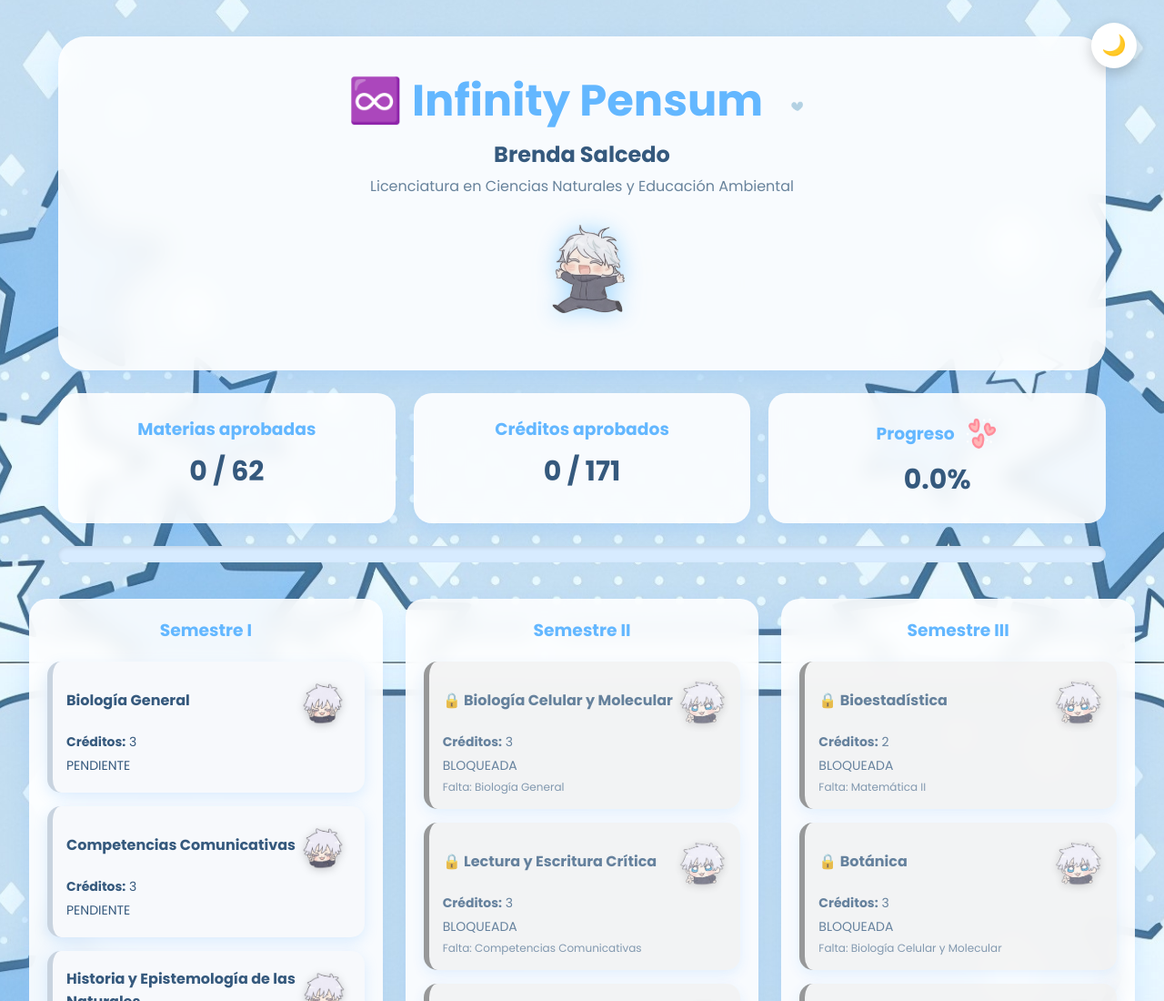
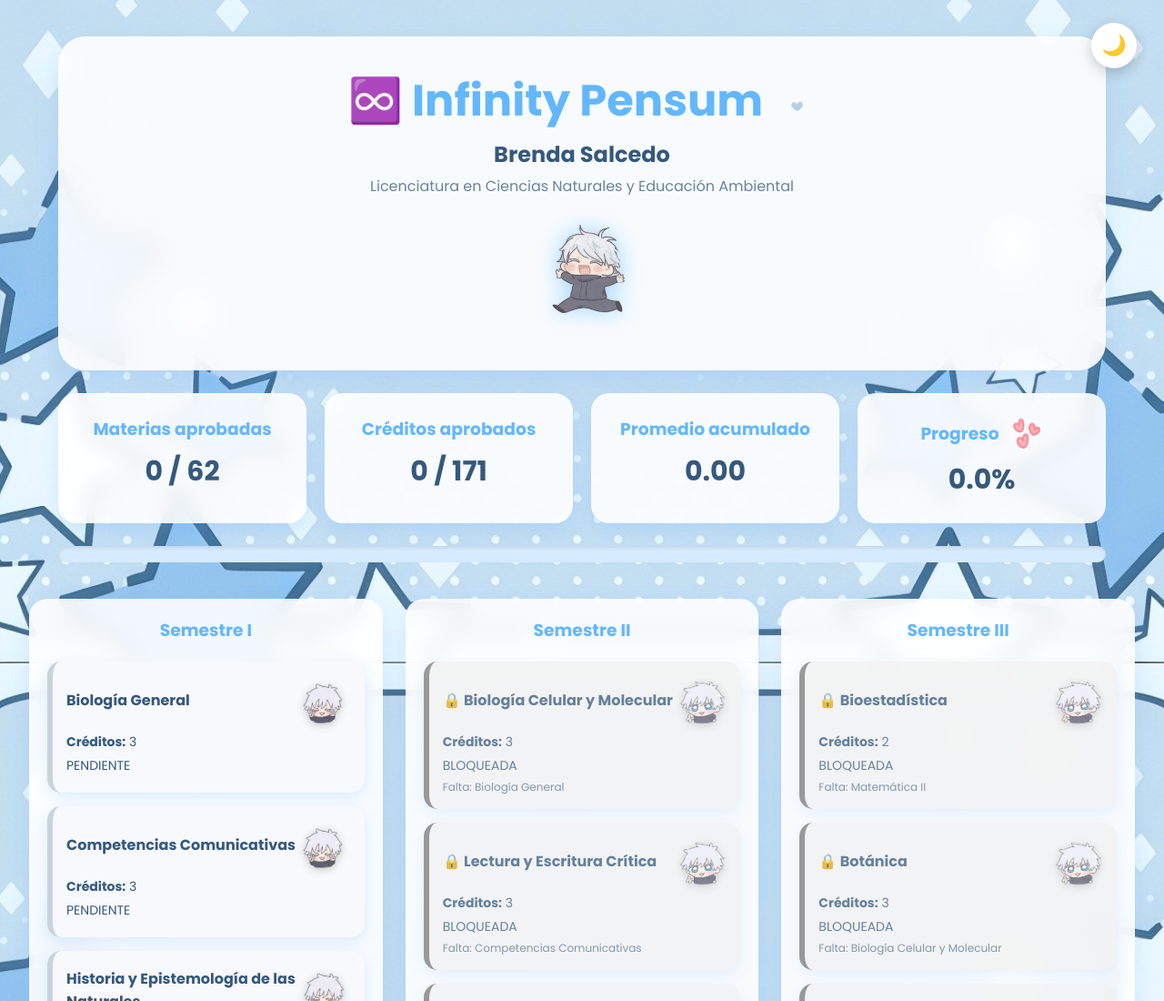
Before and after one commit to brenda2912123/infinity-pensum, a plain HTML site: page index.html in a window 1280 px wide. Shown: the top 1100 px of the page at 91% size. Drawn offline with Linux system fonts and the light colour scheme.

Commit message:
Add average grade display to progress section
Added average grade display to progress section.

```diff
--- a/index.html
+++ b/index.html
@@ -77,6 +77,15 @@
             <h3>Créditos aprobados</h3>
 
             <p id="creditosAprobados">0</p>
+
+        </div>
+
+
+        <div class="estadistica">
+
+            <h3>Promedio acumulado</h3>
+
+            <p id="promedioTotal">0.00</p>
 
         </div>
 
```
